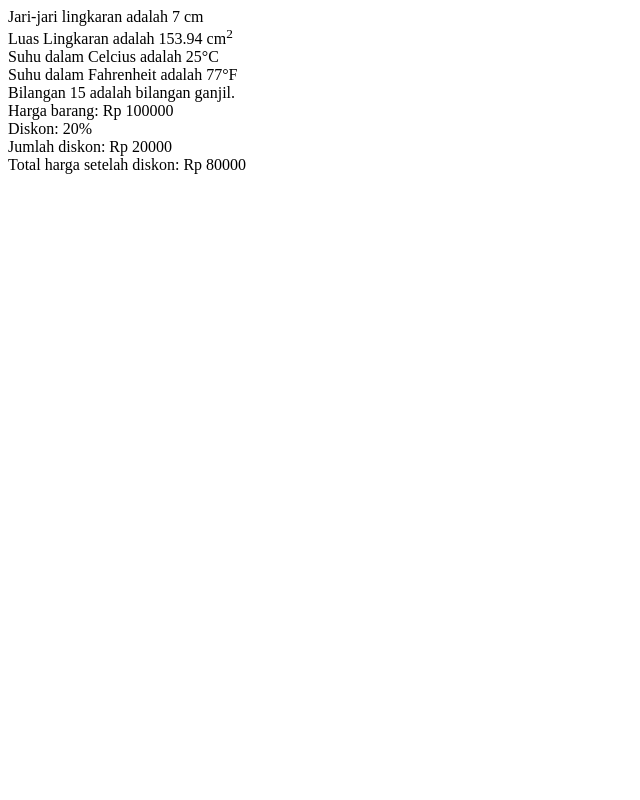
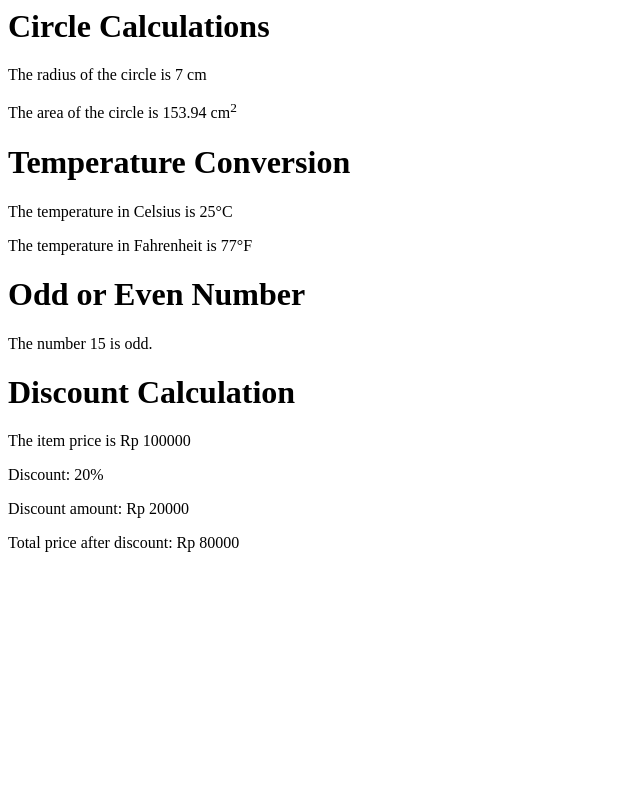
Before and after one commit to Buraito-stack/tugas_praktik_php, a PHP site: page / in a window 1280 px wide. Shown: the whole page, without its empty margins (0-640 px from the left). Run offline with PHP 8.4, Linux system fonts and the light colour scheme.

Commit message:
Update to make it more well-structure and more easy to read.

```diff
--- a/index.php
+++ b/index.php
@@ -1,48 +1,61 @@
 <?php
 
-//Menghitung Luas Lingkaran
-function calculateCircleArea($radius) {
+// Function to calculate the area of a circle
+function calculateCircleArea(float $radius): float {
     return pi() * $radius * $radius;
 }
 
-$radius = 7;
-$roundedArea = round(calculateCircleArea($radius), 2);
-
-echo "Jari-jari lingkaran adalah $radius cm<br>";
-echo "Luas Lingkaran adalah " . $roundedArea . " cm<sup>2</sup><br>";
-
-//Kalkulasi Suhu
-function convertCelciusToFahrenheit ($celcius){
-    return ($celcius * 9/5) + 32;
+// Function to convert Celsius to Fahrenheit
+function convertCelsiusToFahrenheit(float $celsius): float {
+    return ($celsius * 9/5) + 32;
 }
 
-$celcius = 25;
-
-echo "Suhu dalam Celcius adalah $celcius&deg;C<br>";
-echo "Suhu dalam Fahrenheit adalah " . convertCelciusToFahrenheit($celcius) . "&deg;F<br>";
-
-//Menentukan Bilangan Ganjil atau Genap
-function checkOddorEven($number){
-    return ($number % 2 == 0) ? "Bilangan $number adalah bilangan genap." : "Bilangan $number adalah bilangan ganjil.";
+// Function to determine if a number is odd or even
+function checkOddOrEven(int $number): string {
+    return ($number % 2 === 0)
+        ? "The number $number is even."
+        : "The number $number is odd.";
 }
 
-$number = 15;
-echo checkOddOrEven($number);
-echo "<br>";
-
-//Menghitung Diskon Pembelian
-function calculateDiscount($price, $discountPercentage) {
+// Function to calculate discount amount
+function calculateDiscount(float $price, float $discountPercentage): float {
     return $price * $discountPercentage / 100;
 }
 
-$price = 100000; // Harga dalam Rupiah
-$discountPercentage = 20; // Persentase diskon
+// Variables and function calls
+$radius = 7.0;
+$celsius = 25.0;
+$number = 15;
+$price = 100000.0;
+$discountPercentage = 20.0;
+
+// Calculate and round the area of the circle
+$roundedArea = round(calculateCircleArea($radius), 2);
+
+// Calculate discount amount and total price
 $discountAmount = calculateDiscount($price, $discountPercentage);
 $totalPrice = $price - $discountAmount;
 
-echo "Harga barang: Rp $price<br>";
-echo "Diskon: $discountPercentage%<br>";
-echo "Jumlah diskon: Rp $discountAmount<br>";
-echo "Total harga setelah diskon: Rp $totalPrice";
+// Display results
 
+//Circle Calculations display
+echo "<h1>Circle Calculations</h1>";
+echo "<p>The radius of the circle is $radius cm</p>";
+echo "<p>The area of the circle is " . $roundedArea . " cm<sup>2</sup></p>";
+
+//Temerature Conversion display
+echo "<h1>Temperature Conversion</h1>";
+echo "<p>The temperature in Celsius is $celsius&deg;C</p>";
+echo "<p>The temperature in Fahrenheit is " . convertCelsiusToFahrenheit($celsius) . "&deg;F</p>";
+
+//Odd or Even Number display
+echo "<h1>Odd or Even Number</h1>";
+echo "<p>" . checkOddOrEven($number) . "</p>";
+
+//Discount Calculation display
+echo "<h1>Discount Calculation</h1>";
+echo "<p>The item price is Rp $price</p>";
+echo "<p>Discount: $discountPercentage%</p>";
+echo "<p>Discount amount: Rp $discountAmount</p>";
+echo "<p>Total price after discount: Rp $totalPrice</p>";
 ?>
```
